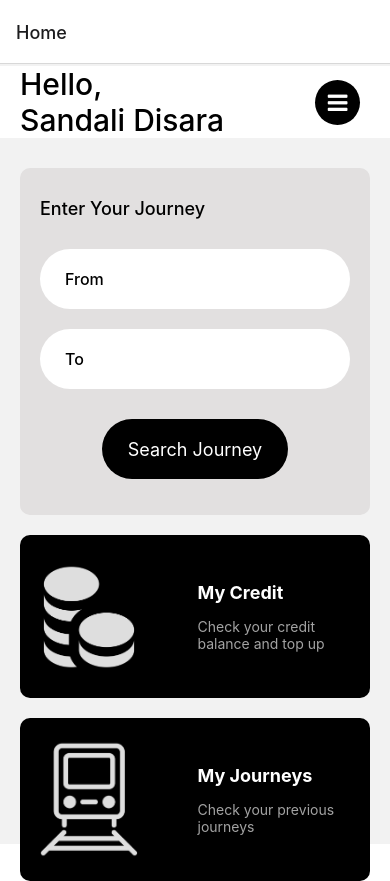
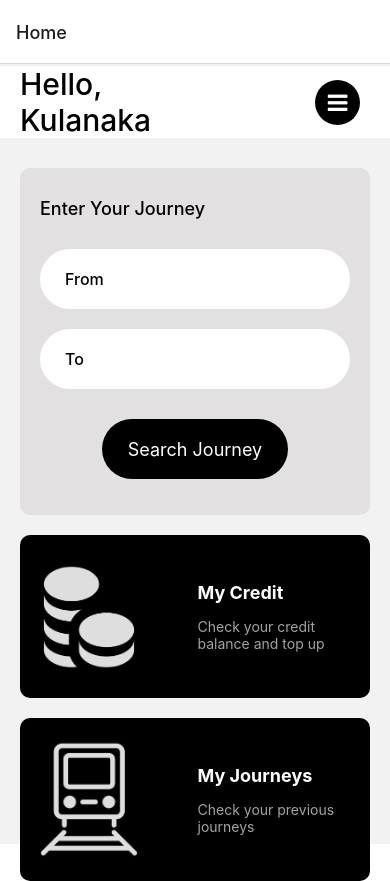
Before and after one commit to SandaliDisara/CSSE-BusTicketingSystem, a React Native app: screen /Home in a window 390 px wide. Built offline with nearby package versions, Linux system fonts and the light colour scheme.

Commit message:
commiting minor changes in header

```diff
--- a/components/Header.js
+++ b/components/Header.js
@@ -5,7 +5,7 @@ import { FontAwesome } from "@expo/vector-icons";
 export default function CommonHeader() {
   return (
     <View style={styles.header}>
-      <Text style={styles.headerText}>Hello,{"\n"}Sandali Disara</Text>
+      <Text style={styles.headerText}>Hello,{"\n"}Kulanaka</Text>
       <TouchableOpacity style={styles.menuButton}>
         <View style={styles.menuIconCircle}>
           <FontAwesome name="bars" size={23} color="white" />
```
